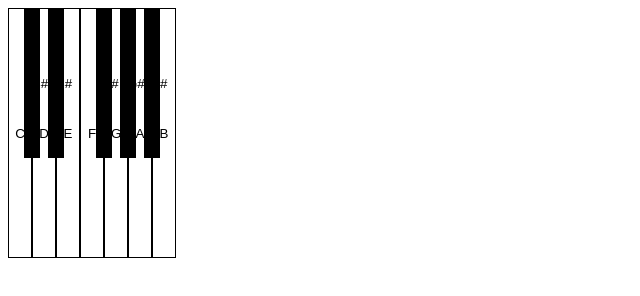
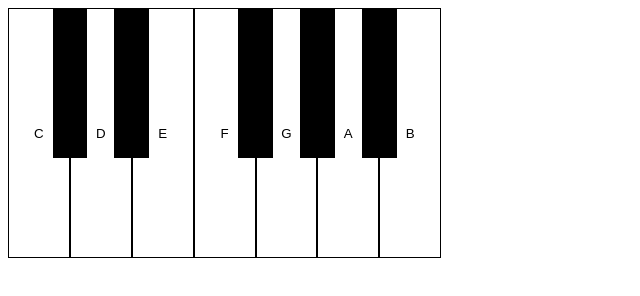
Before and after one commit to learnable-content/web-audio-api-mini-course, a plain HTML site: page complete/index.html in a window 1280 px wide. Shown: the whole page, without its empty margins (0-640 px from the left). Drawn offline with Linux system fonts and the light colour scheme.

Commit message:
WIP oscillation

```diff
--- a/complete/index.css
+++ b/complete/index.css
@@ -1,9 +1,11 @@
 .keyboard {
     position: relative;
+    width: 80%;
+    max-width: 495px;
 }
 
 .keyboard__key {
-    width: 24px;
+    width: 12.5%;
     height: 250px;
     background: white;
     border: 1px solid black;
@@ -11,8 +13,8 @@
 
 .keyboard__key--sharp {
     height: 150px;
-    width: 16px;
-    margin-left: -8px;
+    width: 7%;
+    margin-left: -3.5%;
     position: absolute;
     background: black;
 }
--- a/complete/keyboard.js
+++ b/complete/keyboard.js
@@ -2,6 +2,7 @@
     'use strict';
 
     const SHARP_MODIFIER = 'keyboard__key--sharp';
+    const DEFAULT_OCTAVE = 4;
 
     const notes = [
 		{ note: 'C', frequency: '16.35' },
@@ -20,18 +21,40 @@
 
     class Keyboard {
         constructor(targetElement, keyTemplate) {
+            this.context = new AudioContext();
             this.targetElement = targetElement;
             this.keyTemplate = keyTemplate.content.firstElementChild;
+            this.octave = DEFAULT_OCTAVE;
         }
 
         render() {
             for (let { note, frequency } of notes) {
                 const key = this.keyTemplate.cloneNode(true);
-                key.dataset.frequency = frequency;
+                const { play, stop } = this.createEventHandlers(frequency);
+
                 key.textContent = note;
                 key.classList.add(note.includes('#') ? SHARP_MODIFIER : null);
+                key.onmousedown = play;
+                key.onmouseup = stop;
+
                 this.targetElement.appendChild(key);
             }
+        }
+
+        createEventHandlers(frequency) {
+            let oscillatorNode;
+
+            return {
+                play: () => {
+                    oscillatorNode = this.context.createOscillator();
+                    oscillatorNode.frequency.value = frequency * this.octave;
+                    oscillatorNode.type = 'square';
+                    oscillatorNode.connect(this.context.destination);
+                    oscillatorNode.start();
+                },
+
+                stop: () => oscillatorNode.stop()
+            };
         }
     }
 
```
